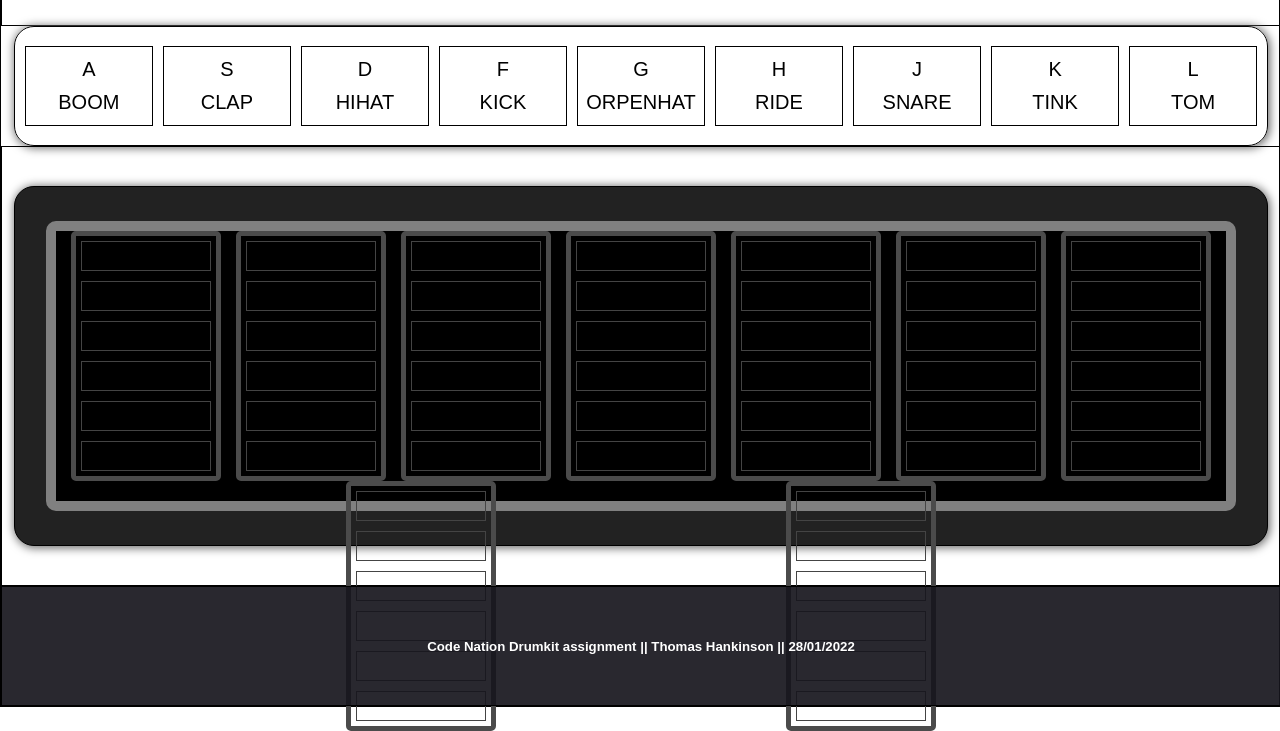
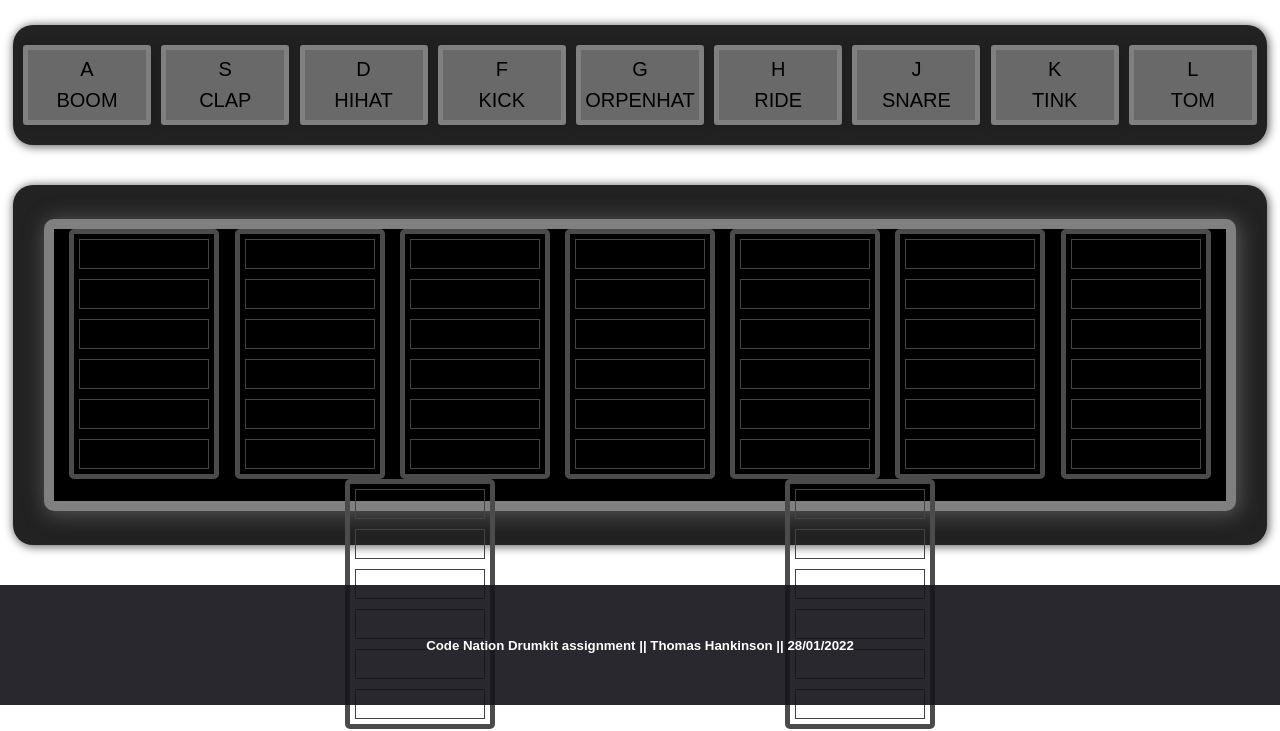
Before and after one commit to thankinson/cn_tlh_drumkit, a plain HTML site: page index.html in a window 1280 px wide. Shown: the part 95-826 px from the top of the page. Drawn offline with Linux system fonts and the light colour scheme.

Commit message:
updated css

```diff
--- a/stylesheet/stylesheet.css
+++ b/stylesheet/stylesheet.css
@@ -14,9 +14,9 @@ p{
     font-size: 20px;
     font-weight: 100;
 }
-div{
+/* div{
     border: black solid 1px;
-}
+} */
 body{
     overflow: hidden;
     background-color: rgba(255, 255, 255, 0.486);
@@ -63,6 +63,7 @@ body{
     height: 15vh;
     width: 98vw;
     border-radius: 20px;
+    background-color: rgb(34, 34, 34);
     box-shadow: dimgray 1px 1px 10px 1px;
     }
         .drum{
@@ -73,6 +74,10 @@ body{
             align-items: center;
             width: 10vw;
             height: 10vh;
+            border: gray solid 5px;
+            border-radius: 3px;
+            background-color: dimgray;
+            box-shadow: rgb(31, 30, 30) 1px 1px 10px 1px;
         }
 /* ################################################ */
 #drumkit-div{
@@ -103,7 +108,7 @@ body{
                 height: 81%;
                 border-radius: 10px;
                 border: gray solid 10px;
-
+                box-shadow: rgb(87, 84, 84) 2px 2px 20px 2px;
                 background-color: black;
             }
 
```
Also changed, not shown: javascript/drumkit.js (+15 -1 lines).
